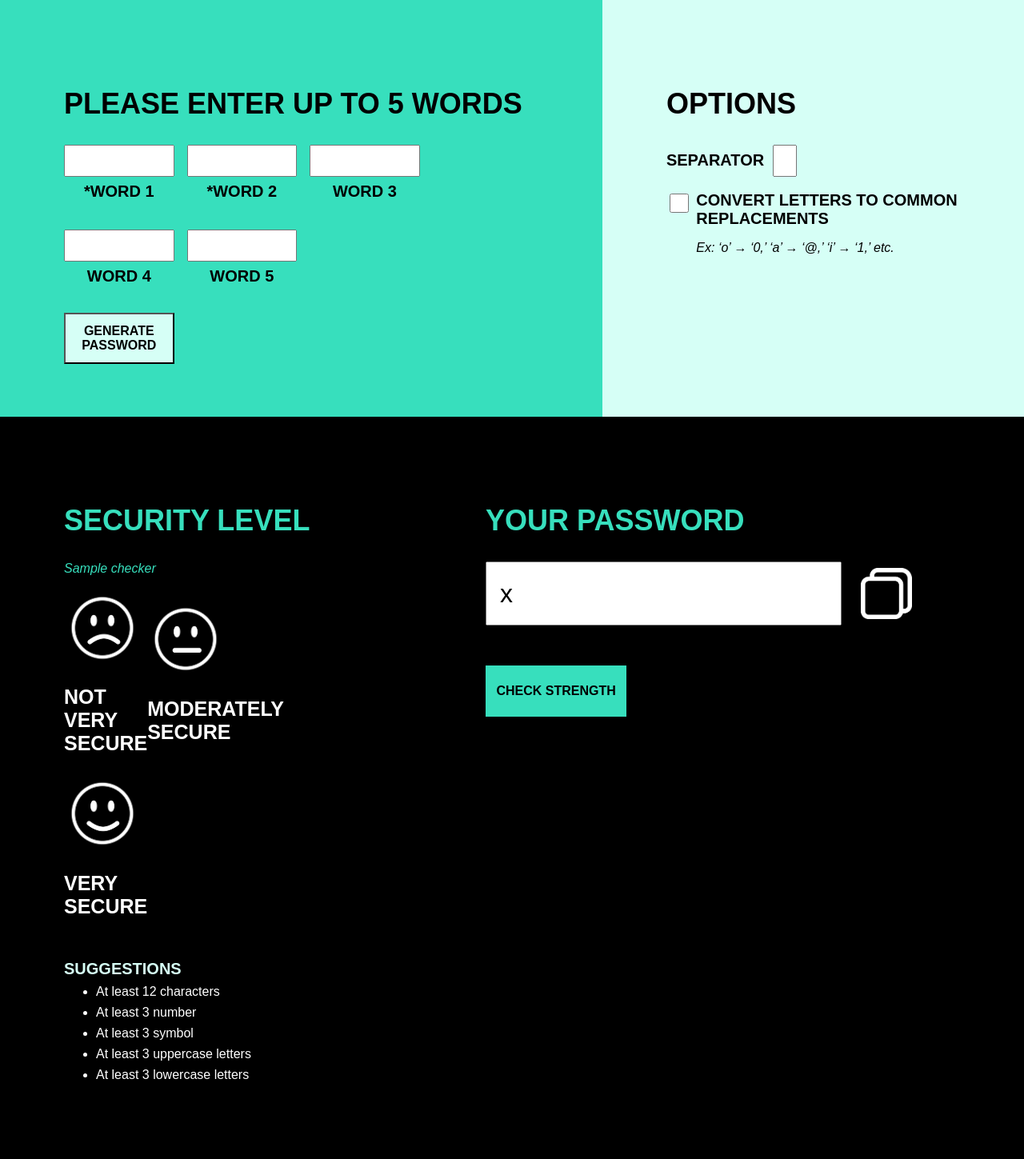
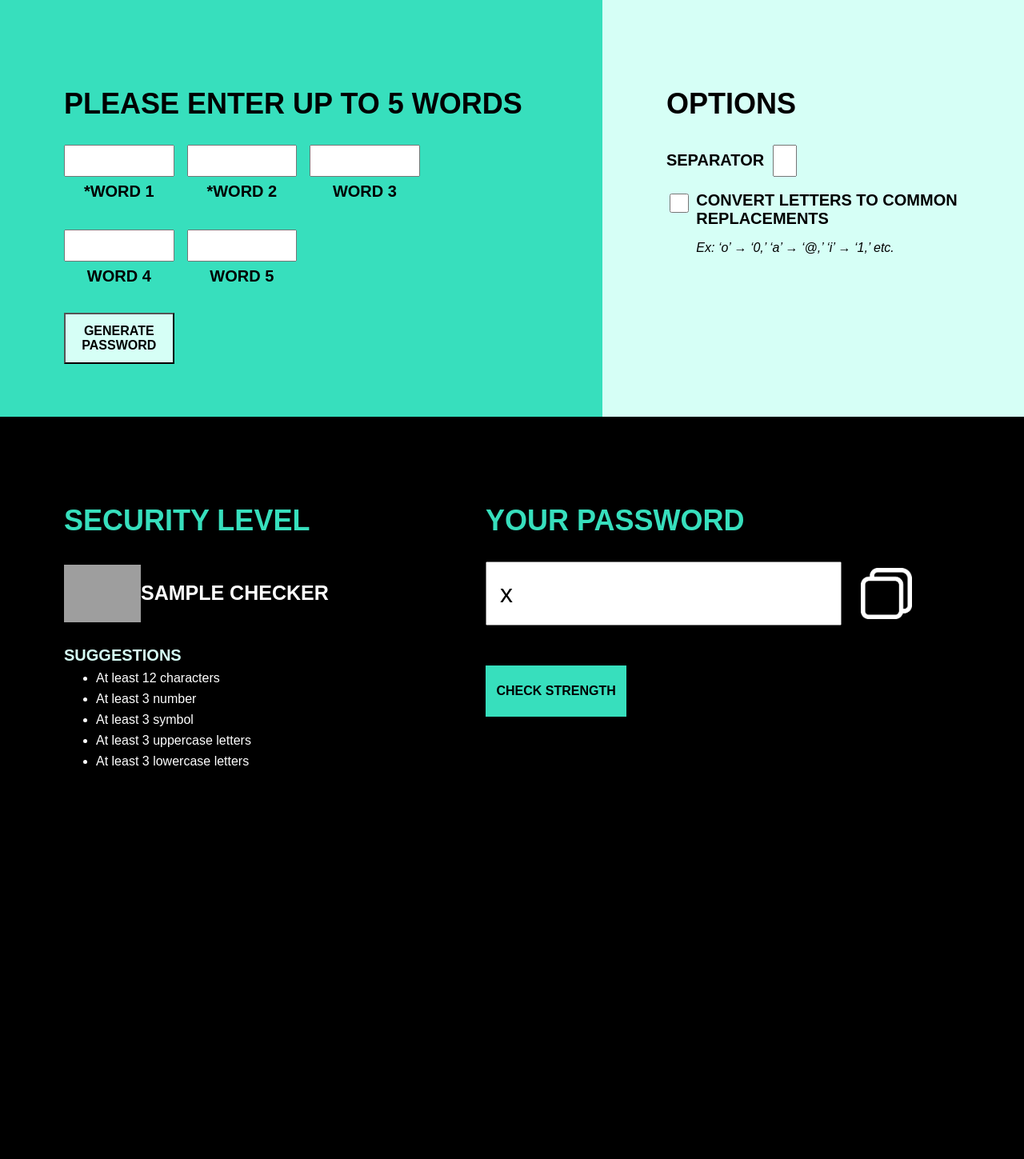
Before and after one commit to aatharva22/SharkHack_PersonalPasswordProject, a Flask app: template templates/index.html in a window 1280 px wide. Shown: the part 382-1831 px from the top of the page at 80% size. After the commit the page ends 1339 px from the top, so only its background shows below. Run offline with Flask 3, Linux system fonts and the light colour scheme; the template is opened without the code that fills it: most values are stand-ins (such as "Sample title", 1, 10 or a date in 2020); some web fonts are replaced; grey boxes are pictures that could not be loaded.

Commit message:
Update index.html

```diff
--- a/templates/index.html
+++ b/templates/index.html
@@ -21,10 +21,10 @@
         }
 
         function copy(){
-                navigator.clipboard.writeText(document.getElementById('pass').value);
-                alert('Text copied to the clipboard!');
+            navigator.clipboard.writeText(document.getElementById('pass').value);
+            alert('Text copied to the clipboard!');
         }
-    </script>
+</script>
 </head>
 <body>
     <div class="container">
@@ -68,6 +68,7 @@
 
                     <div class="check">
                         <input type="checkbox" id="replace" name="replace" >
+                        <!-- new change -->
                         <div>
                             <label for="replace">Convert letters to common replacements</label>
                             <p>Ex: ‘o’ → ‘0,’ ‘a’ → ‘@,’ ‘i’ → ‘1,’ etc.</p>
@@ -83,23 +84,12 @@
             <div class="result">
                 <div class="securityLevel">
                     <h2 class="teal">Security Level</h2>
-                    <p class="teal">{{checker}}</p>
 
                     <!-- New Addition -->
                     <!-- Display version based on security level -->
                     <div class="ranking">
-                        <div id="notSecure">
-                            <img src="{{ url_for('static', filename='images/faces-03.png') }}">
-                            <h3>Not Very Secure</h3>
-                        </div>
-                        <div id="modSecure">
-                            <img src="{{ url_for('static', filename='images/faces-02.png') }}">
-                            <h3>Moderately Secure</h3>
-                        </div>
-                        <div id="verySecure">
-                            <img src="{{ url_for('static', filename='images/faces-01.png') }}">
-                            <h3>Very Secure</h3>
-                        </div>
+                        <img src="{{face}}">
+                        <h3>{{checker}}</h3>
                     </div>
 
                     <!-- Only display suggestions if the password could be more secure -->
```
